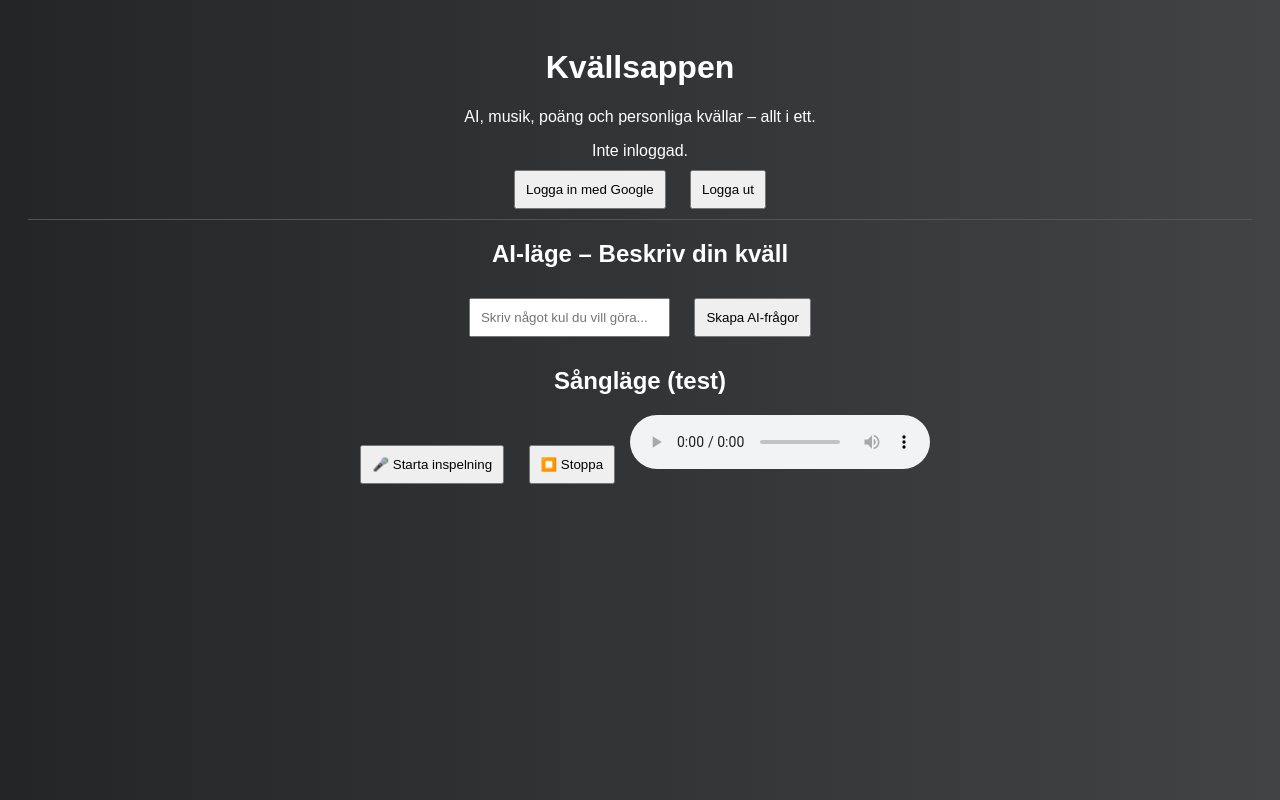
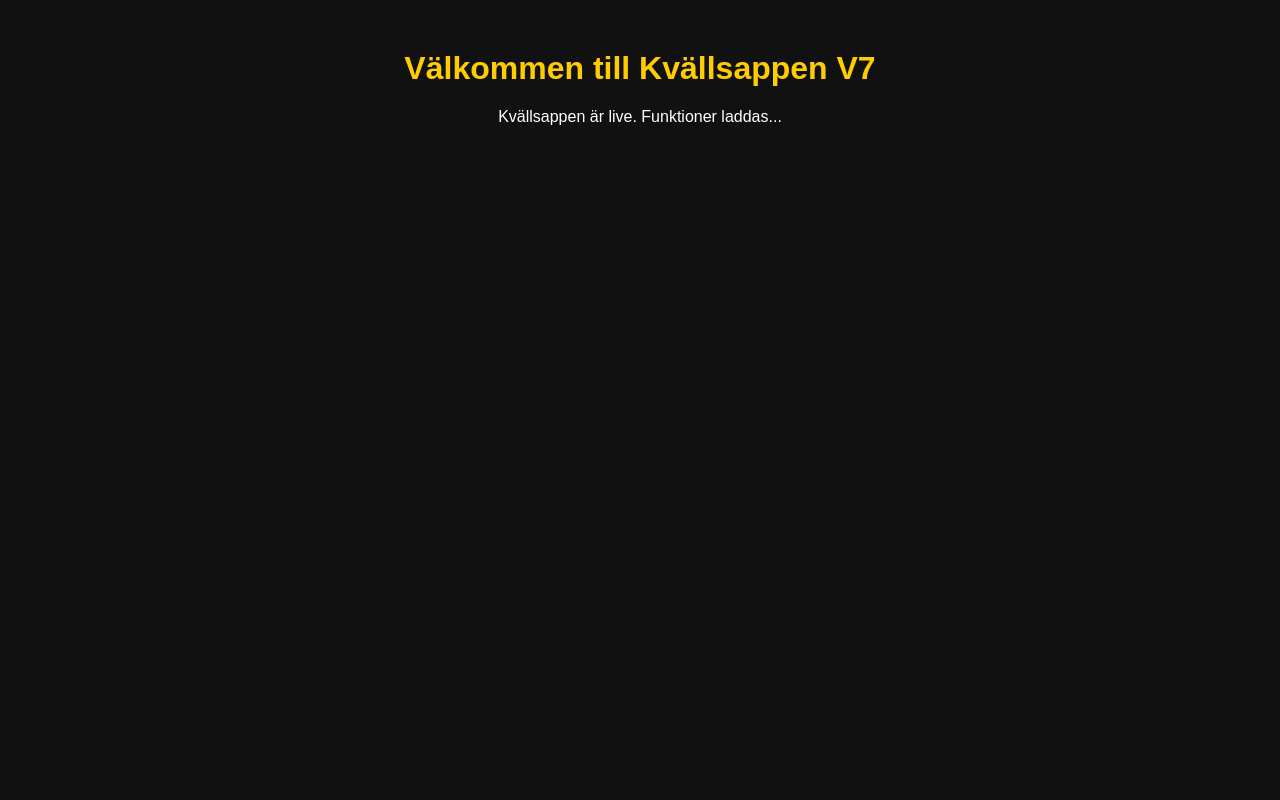
Before and after one commit to kvallsappen/Kv-llsappen, a plain HTML site: page index.html in a window 1280 px wide. Drawn offline with Linux system fonts and the light colour scheme; no server answers.

Commit message:
Add files via upload

```diff
--- a/ai-config.js
+++ b/ai-config.js
@@ -1,2 +1,2 @@
 
-const OPENAI_API_KEY = "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";
+const OPENAI_API_KEY = "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";
--- a/firebase-config.js
+++ b/firebase-config.js
@@ -1,12 +1,11 @@
 
 const firebaseConfig = {
-  apiKey: "AIzaSyBWXs71vUsALP51vxYunb8pdSyOOLjOXCY",
-  authDomain: "kvallsappen-8a0b8.firebaseapp.com",
-  projectId: "kvallsappen-8a0b8",
-  storageBucket: "kvallsappen-8a0b8.firebasestorage.app",
-  messagingSenderId: "147451931782",
-  appId: "1:147451931782:web:e775c65091f3d88ebab507"
+  apiKey: "AIzaSyCrRNcYcUgac1_77qpX5yChMFzpbUzf4hA",
+  authDomain: "kvallsappen-edb32.firebaseapp.com",
+  projectId: "kvallsappen-edb32",
+  storageBucket: "kvallsappen-edb32.appspot.com",
+  messagingSenderId: "876798721742",
+  appId: "1:876798721742:web:cd93518f5035302899da9f"
 };
 firebase.initializeApp(firebaseConfig);
-const auth = firebase.auth();
 const db = firebase.firestore();
--- a/index.html
+++ b/index.html
@@ -1,39 +1,13 @@
 
 <!DOCTYPE html>
-<html lang="sv">
+<html>
 <head>
-  <meta charset="UTF-8" />
-  <title>Kvällsappen V3</title>
-  <link rel="stylesheet" href="style.css" />
-  <script src="https://www.gstatic.com/firebasejs/9.22.2/firebase-app-compat.js"></script>
-  <script src="https://www.gstatic.com/firebasejs/9.22.2/firebase-auth-compat.js"></script>
-  <script src="https://www.gstatic.com/firebasejs/9.22.2/firebase-firestore-compat.js"></script>
+  <title>Kvällsappen</title>
+  <link rel="stylesheet" href="style.css">
 </head>
 <body>
-  <header>
-    <h1>Kvällsappen</h1>
-    <p>AI, musik, poäng och personliga kvällar – allt i ett.</p>
-    <div id="user-info"></div>
-    <button onclick="loginWithGoogle()">Logga in med Google</button>
-    <button onclick="logout()">Logga ut</button>
-  </header>
-
-  <main>
-    <section>
-      <h2>AI-läge – Beskriv din kväll</h2>
-      <input type="text" id="aiInput" placeholder="Skriv något kul du vill göra..." />
-      <button onclick="generateAIQuestion()">Skapa AI-frågor</button>
-      <ul id="aiResults"></ul>
-    </section>
-
-    <section>
-      <h2>Sångläge (test)</h2>
-      <button onclick="startRecording()">🎤 Starta inspelning</button>
-      <button onclick="stopRecording()">⏹️ Stoppa</button>
-      <audio id="player" controls></audio>
-    </section>
-  </main>
-
+  <h1>Välkommen till Kvällsappen V7</h1>
+  <div id="app">Appen laddas...</div>
   <script src="firebase-config.js"></script>
   <script src="ai-config.js"></script>
   <script src="script.js"></script>
--- a/script.js
+++ b/script.js
@@ -1,62 +1,4 @@
 
-auth.onAuthStateChanged(user => {
-  const info = document.getElementById("user-info");
-  if (user) {
-    info.textContent = `Inloggad som: ${user.displayName}`;
-  } else {
-    info.textContent = "Inte inloggad.";
-  }
-});
-
-function loginWithGoogle() {
-  const provider = new firebase.auth.GoogleAuthProvider();
-  auth.signInWithPopup(provider);
-}
-
-function logout() {
-  auth.signOut();
-}
-
-async function generateAIQuestion() {
-  const prompt = document.getElementById("aiInput").value;
-  const resultList = document.getElementById("aiResults");
-  resultList.innerHTML = "Genererar...";
-  const res = await fetch("https://api.openai.com/v1/chat/completions", {
-    method: "POST",
-    headers: {
-      "Authorization": `Bearer ${OPENAI_API_KEY}`,
-      "Content-Type": "application/json"
-    },
-    body: JSON.stringify({
-      model: "gpt-3.5-turbo",
-      messages: [
-        { role: "system", content: "Du är en kreativ sällskapsspelsidé-generator." },
-        { role: "user", content: `Skapa 3 roliga partyfrågor baserat på detta: "${prompt}"` }
-      ],
-      temperature: 0.8
-    })
-  });
-  const data = await res.json();
-  const output = data.choices[0].message.content;
-  resultList.innerHTML = output.split("\n").map(q => `<li>${q}</li>`).join("");
-}
-
-// Mikrofon
-let mediaRecorder, audioChunks = [];
-function startRecording() {
-  navigator.mediaDevices.getUserMedia({ audio: true })
-    .then(stream => {
-      mediaRecorder = new MediaRecorder(stream);
-      mediaRecorder.start();
-      audioChunks = [];
-      mediaRecorder.ondataavailable = e => audioChunks.push(e.data);
-      mediaRecorder.onstop = () => {
-        const blob = new Blob(audioChunks);
-        const url = URL.createObjectURL(blob);
-        document.getElementById("player").src = url;
-      };
-    });
-}
-function stopRecording() {
-  if (mediaRecorder) mediaRecorder.stop();
-}
+// JS för att visa statusmeddelande
+document.getElementById("app").innerText = "Kvällsappen är live. Funktioner laddas...";
+// AI, feedback, profiler etc. läggs till här
--- a/style.css
+++ b/style.css
@@ -1,16 +1,3 @@
 
-body {
-  font-family: Arial, sans-serif;
-  background: linear-gradient(to right, #232526, #414345);
-  color: white;
-  text-align: center;
-  padding: 20px;
-}
-input, button {
-  margin: 10px;
-  padding: 10px;
-}
-header {
-  border-bottom: 1px solid #555;
-  margin-bottom: 20px;
-}
+body { font-family: sans-serif; background-color: #111; color: #fff; text-align: center; }
+h1 { margin-top: 50px; color: #ffcc00; }
```
Also changed, not shown: README.txt (added).
